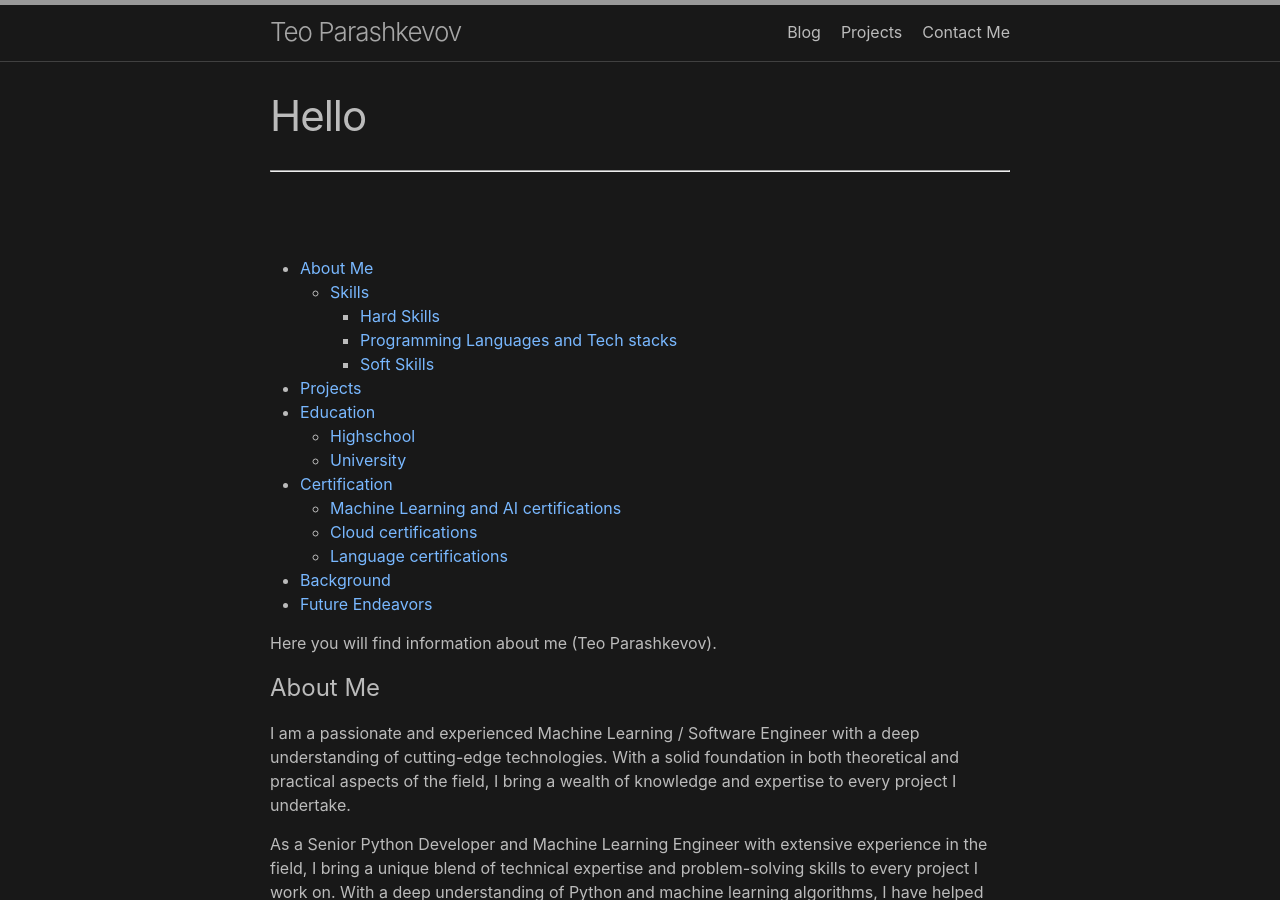
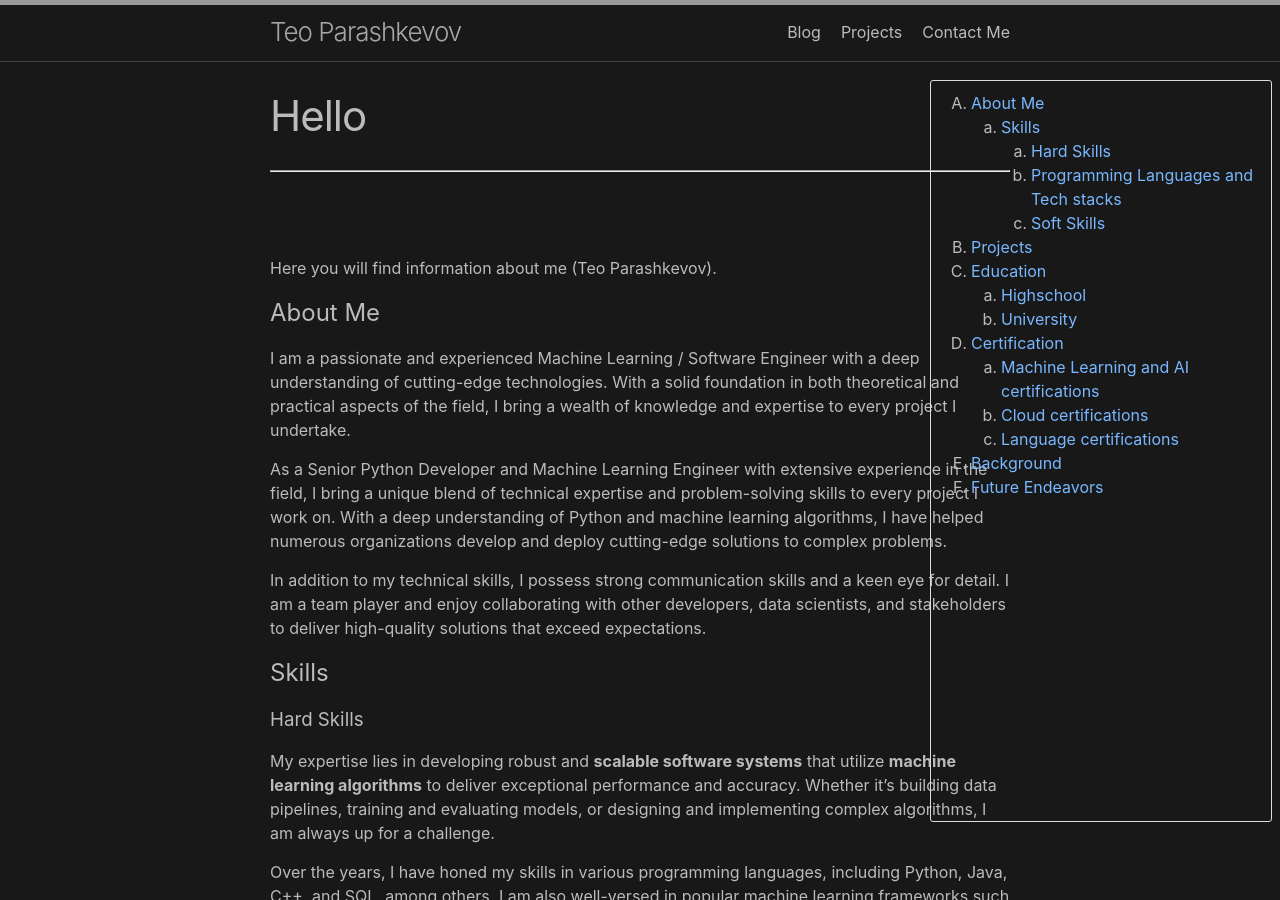
Before and after one commit to theoparashkevov/theoparashkevov.github.io, a Jekyll site: the page built from docs/index.md, in a window 1280 px wide and 900 px high. Built offline with Jekyll 4.4.1, drawn with Linux system fonts in a browser that asks for light colours; the table of contents is made by our own code.

Commit message:
added styles to head

```diff
--- a/docs/_includes/head.html
+++ b/docs/_includes/head.html
@@ -7,6 +7,8 @@
   <link rel="shortcut icon" type="image/png" href="{{ "/assets/img/favicon.png" | relative_url }}">
 
   <link rel="stylesheet" href="https://cdn.jsdelivr.net/gh/devicons/devicon@v2.15.1/devicon.min.css">
+  <link rel="stylesheet" href="{{ "/assets/css/main.css" | relative_url }}">
+  <link rel="stylesheet" href="{{ "/assets/css/toc.css" | relative_url }}">
 
 
   {%- feed_meta -%}
```
